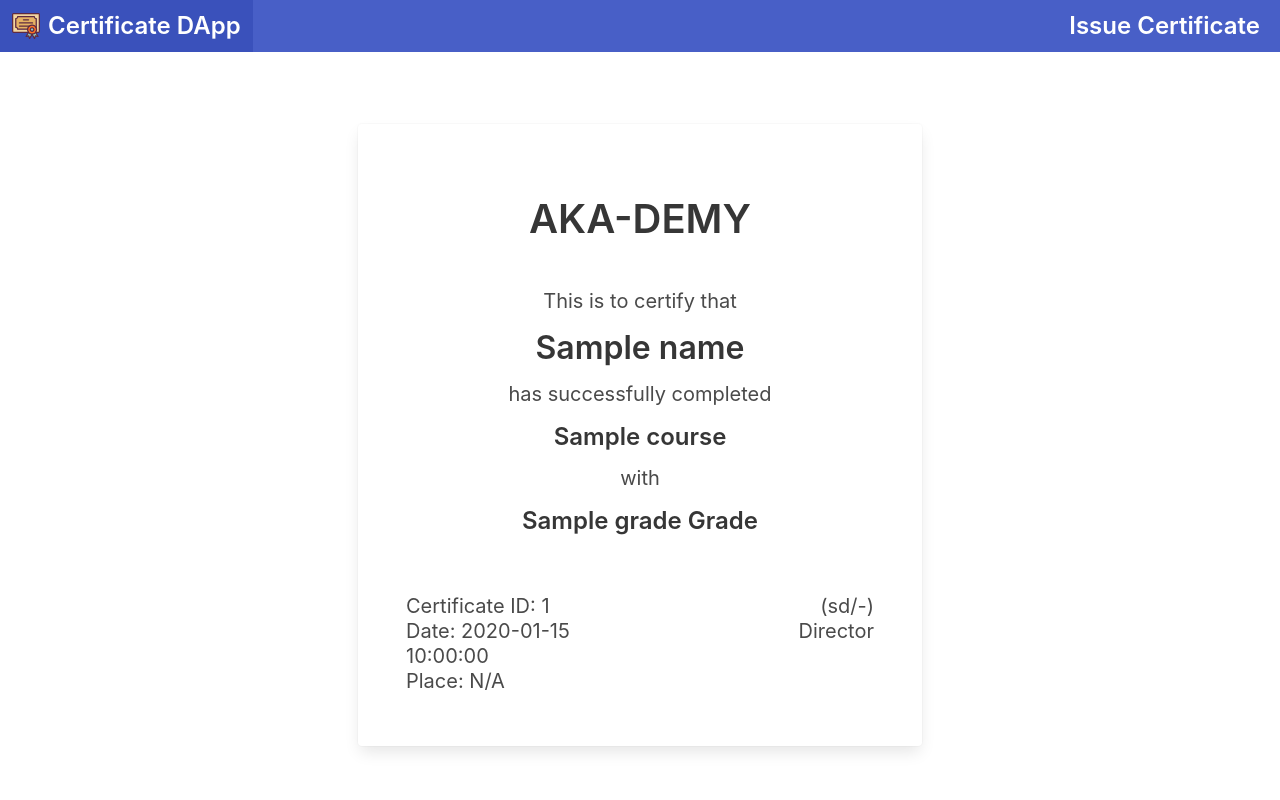
After one commit to tr1sm0s1n/fastapi-brownie-dapp, a FastAPI app: template templates/certificate.html in a window 1280 px wide. The commit adds this page. Run offline with FastAPI, Linux system fonts and the light colour scheme; the template is opened without the code that fills it: most values are stand-ins (such as "Sample title", 1, 10 or a date in 2020); parts of the project's set-up code (start-up, migrations or seed data) failed here and were passed over.

Commit message:
routes_updated

```diff
--- a/main.py
+++ b/main.py
@@ -1,4 +1,4 @@
-from fastapi import FastAPI, File, Form, Request, UploadFile
+from fastapi import FastAPI, Form, Request
 from fastapi.staticfiles import StaticFiles
 from fastapi.templating import Jinja2Templates
 from typing import Annotated
@@ -36,7 +36,16 @@ async def get_issue(request: Request):
 
 
 @app.post("/issue")
-async def post_issue(request: Request, id: Annotated[str, Form()], document: Annotated[UploadFile, File()]):
-    print(id)
-    print(document)
+async def post_issue(request: Request, id: Annotated[int, Form()], name: Annotated[str, Form()], course: Annotated[str, Form()], grade: Annotated[str, Form()], date: Annotated[str, Form()]):
+    trx = contract_instance.functions.issue(
+        id, name, course, grade, date).transact({"from": details["deployer"]})
+    trx_hash = trx.hex()
+    trx_receipt = w3.eth.get_transaction_receipt(trx_hash)
+    print(trx_receipt)
     return templates.TemplateResponse("issue.html", {"request": request, "form": "is-hidden", "issued_id": id})
+
+
+@app.post("/certificate")
+async def fetch_certificate(request: Request, id: Annotated[int, Form()]):
+    result = contract_instance.functions.Certificates(id).call()
+    return templates.TemplateResponse("certificate.html", {"request": request, "id": id, "name": result[0], "course": result[1], "grade": result[2], "date": result[3]})
--- /dev/null
+++ b/templates/certificate.html
@@ -0,0 +1,75 @@
+<html>
+
+<head>
+    <title>Certificate DApp</title>
+    <link rel="stylesheet" href="https://cdn.jsdelivr.net/npm/bulma@0.9.4/css/bulma.min.css" />
+</head>
+
+<body>
+    <nav class="navbar is-link title is-4" role="navigation" aria-label="main navigation">
+        <div class="navbar-brand">
+            <a class="navbar-item" href="/">
+                <img src="http://localhost:8000/public/icons/certificate.svg" />
+                <span class="ml-2"> Certificate DApp </span>
+            </a>
+        </div>
+        <div class="navbar-end">
+            <a class="navbar-item mx-2" href="/issue"> Issue Certificate </a>
+        </div>
+    </nav>
+    <section class="section">
+        <div class="container has-text-centered">
+            <div class="columns">
+                <div class="column is-half is-offset-one-quarter">
+                    <div class="card">
+                        <div class="card-content">
+                            <div class="content">
+                                <p class="title is-2 my-6">
+                                    AKA-DEMY
+                                </p>
+                                <p class="subtitle my-2">
+                                    This is to certify that
+                                </p>
+                                <p class="title my-4">
+                                    {{name}}
+                                </p>
+                                <p class="subtitle my-2">
+                                    has successfully completed
+                                </p>
+                                <p class="title is-4 my-4">
+                                    {{course}}
+                                </p>
+                                <p class="subtitle my-2">
+                                    with
+                                </p>
+                                <p class="title is-4 my-4">
+                                    {{grade}} Grade
+                                </p>
+                                <div class="columns mt-6 mb-4">
+                                    <div class="column ml-5">
+                                        <p class="subtitle has-text-left">
+                                            Certificate ID: {{id}}
+                                            <br>
+                                            Date: {{date}}
+                                            <br>
+                                            Place: N/A
+                                        </p>
+                                    </div>
+                                    <div class="column mr-5">
+                                        <p class="subtitle has-text-right">
+                                            (sd/-)
+                                            <br>
+                                            Director
+                                        </p>
+                                    </div>
+                                </div>
+                            </div>
+                        </div>
+                    </div>
+                </div>
+            </div>
+        </div>
+    </section>
+</body>
+
+</html>
```
Also changed, not shown: templates/home.html (+9 -18 lines).
